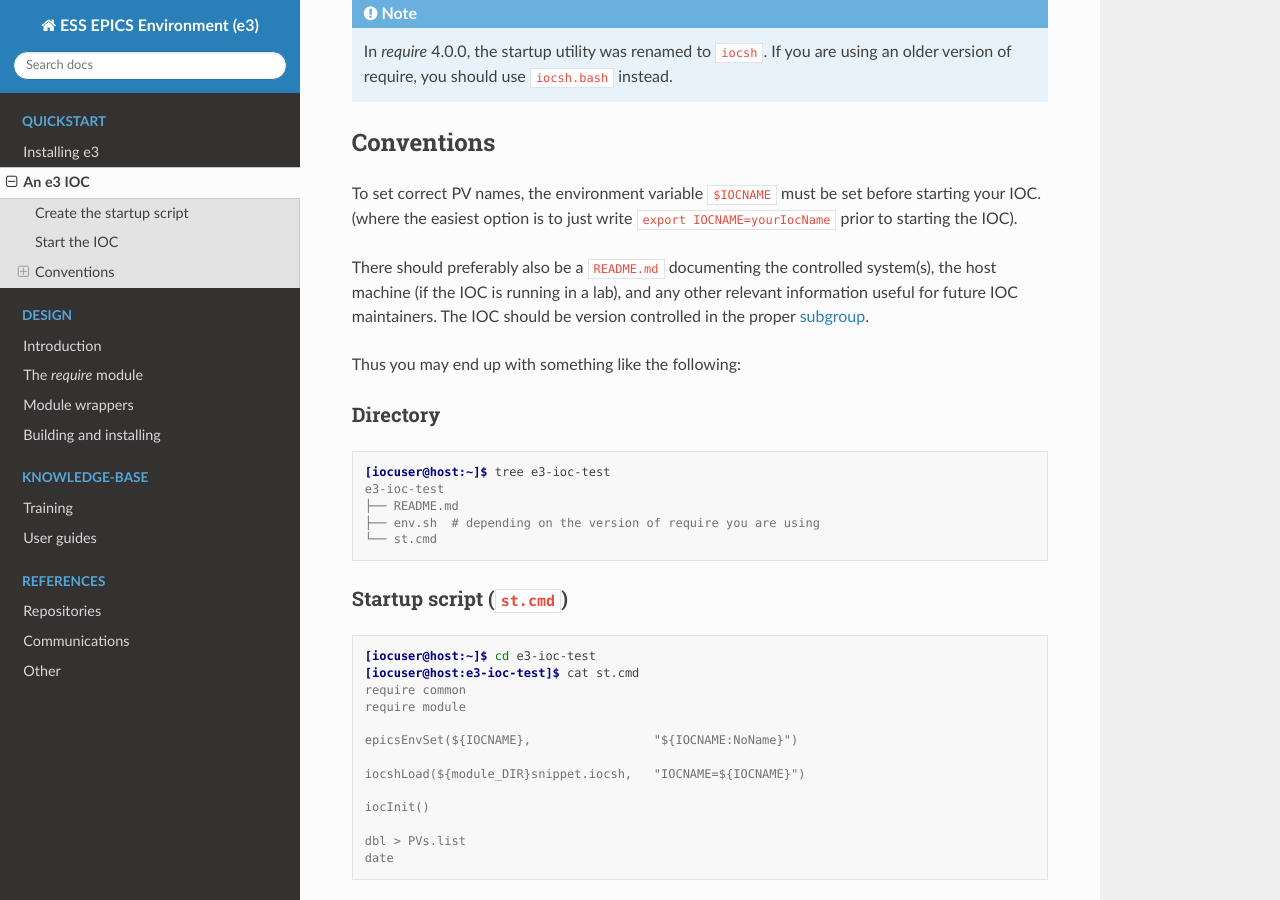
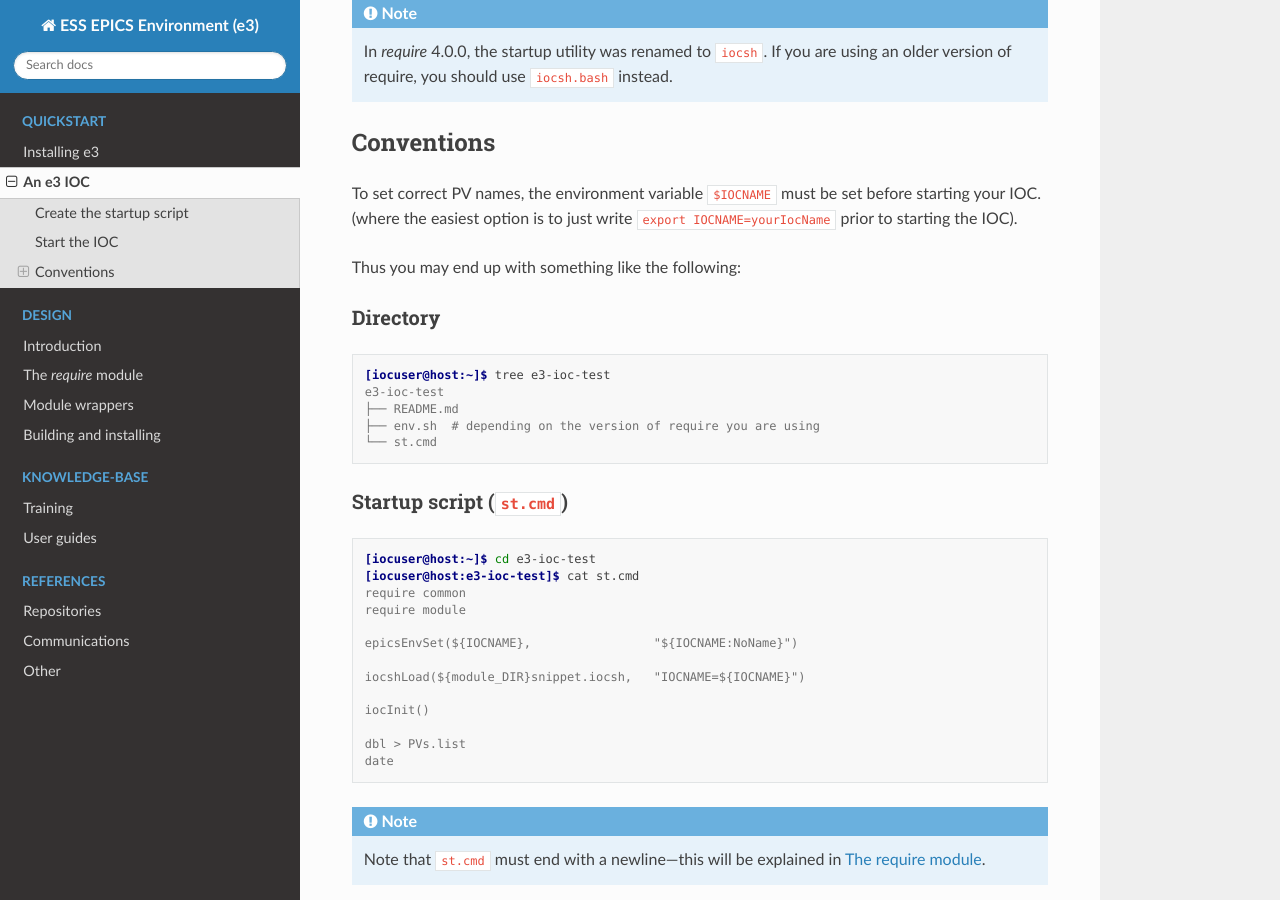
Before and after one commit to ttkorhonen/e3pages, a Sphinx documentation site: the page built from docs/quickstart/2_sample_ioc.md, in a window 1280 px wide and 900 px high, scrolled down 594 px. Built offline with Sphinx 7.4.7 and the Read the Docs theme 2.0.0, drawn with Linux system fonts in a browser that asks for light colours.

Commit message:
E3-1421: Remove ESS-specific paragraph

```diff
--- a/docs/quickstart/2_sample_ioc.md
+++ b/docs/quickstart/2_sample_ioc.md
@@ -33,11 +33,6 @@
 To set correct PV names, the environment variable `$IOCNAME` must be set before
 starting your IOC. (where the easiest option is to just write
 `export IOCNAME=yourIocName` prior to starting the IOC).
-
-There should preferably also be a `README.md` documenting the controlled
-system(s), the host machine (if the IOC is running in a lab), and any other
-relevant information useful for future IOC maintainers. The IOC should be
-version controlled in the proper [subgroup](https://gitlab.esss.lu.se/ioc).
 
 Thus you may end up with something like the following:
 
```
